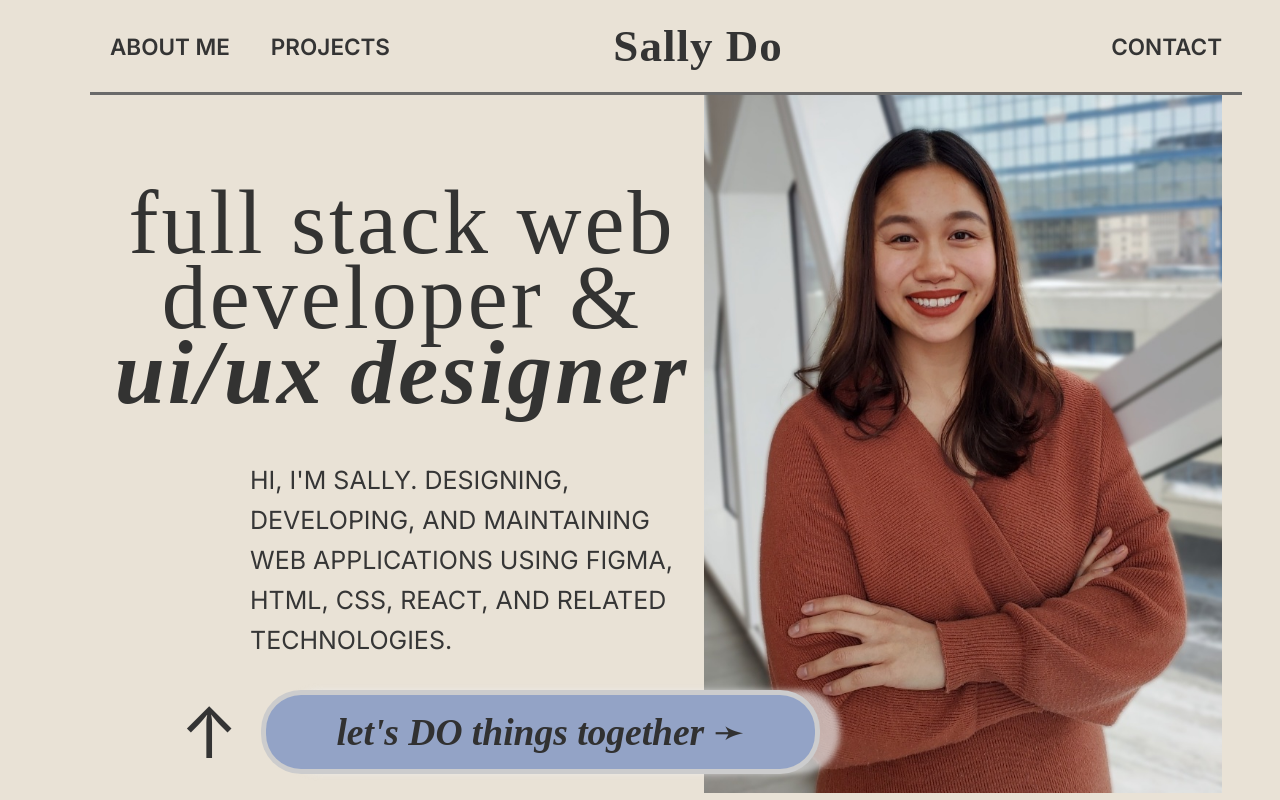
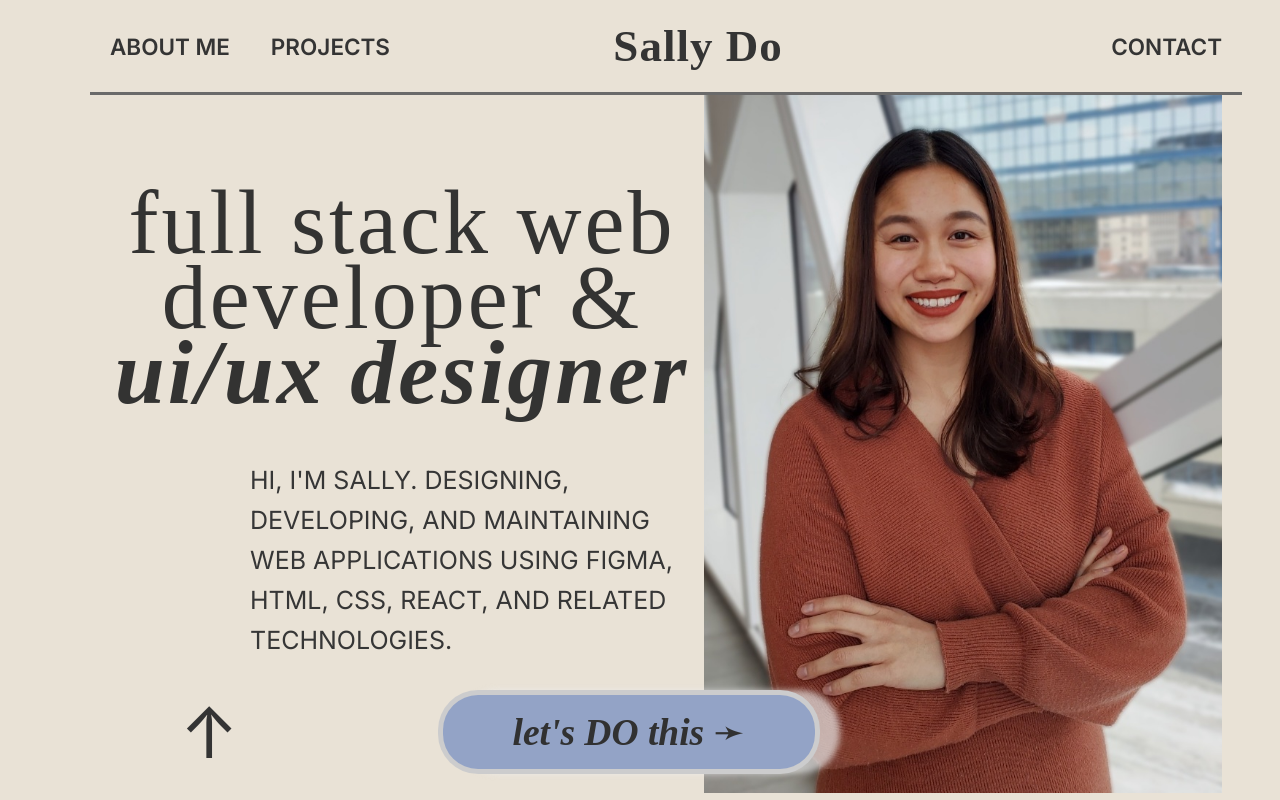
Before and after one commit to sallydough/sally-do-portfolio, a React (Vite) app: page / in a window 1280 px wide. Built offline with nearby package versions, Linux system fonts and the light colour scheme; a web font is replaced by a local one.

Commit message:
edit button

```diff
--- a/src/components/About/About.jsx
+++ b/src/components/About/About.jsx
@@ -20,7 +20,7 @@ const About = () => {
             <div className="about-arrow">↑</div>
             <Link to="/contact" style={{ textDecoration: 'none' }}>
               <div className="connect-button">
-              <h1>let's DO things together ➛</h1>
+              <h1>let's DO this ➛</h1>
             </div>
             </Link>
           </div>
```
